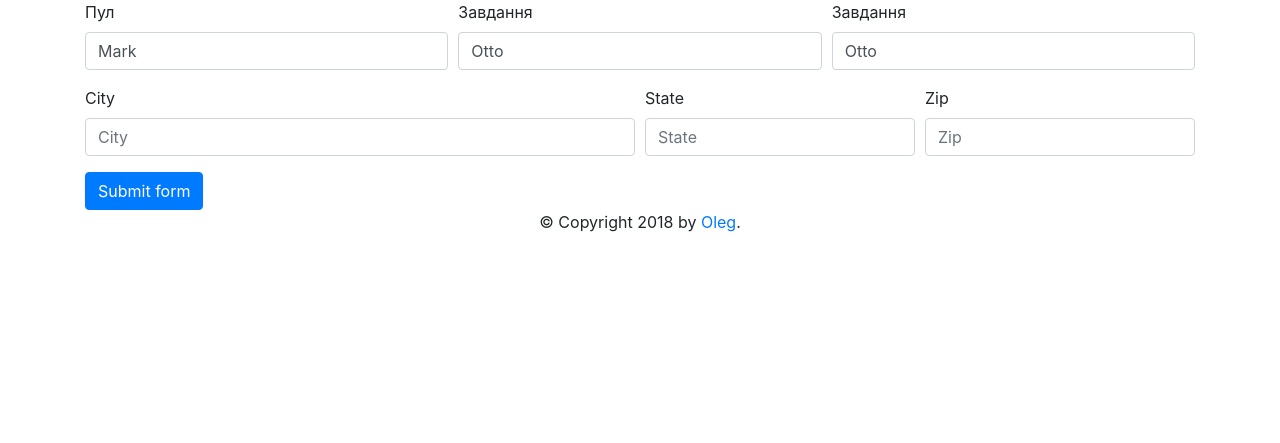
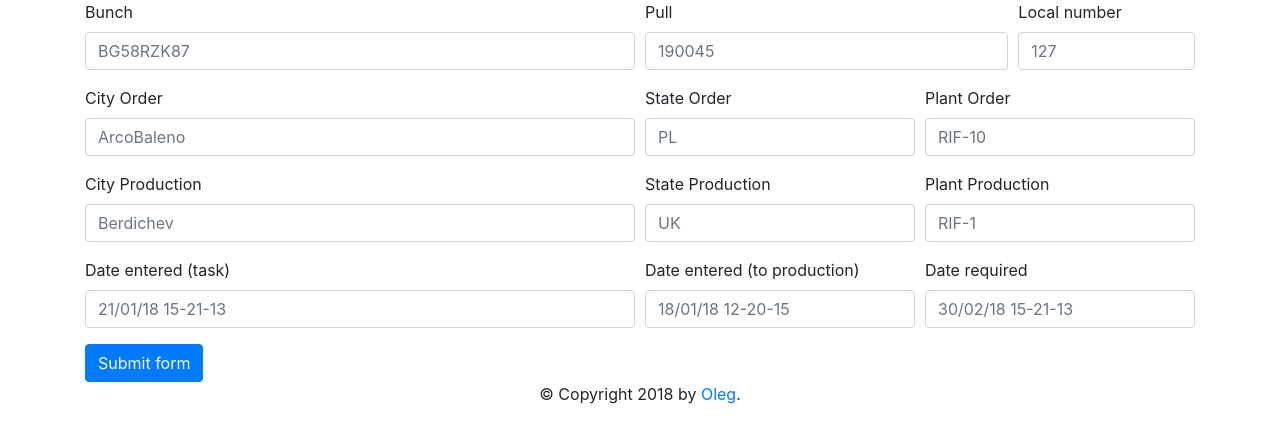
Before and after one commit to OlehQWERTY/Client_SoleGluingMachineImpruvements, a Flask app: page /task/add in a window 1280 px wide. Shown: the part 56-499 px from the top of the page. Run offline with Flask 2, Linux system fonts and the light colour scheme; some libraries are stand-ins or nearby versions.

Commit message:
task form minor

```diff
--- a/qrEncode/qrEncode.py
+++ b/qrEncode/qrEncode.py
@@ -7,4 +7,4 @@ qr = qrcode.QRCode(version=4, box_size=3*4, border=5)
 qr.add_data("Hello World")
 img = qr.make_image(image_factory=qrcode.image.pil.PilImage)
 small_img = img.crop( (0, 0, 512, 512) )
-small_img.save("qrcode_128x128.bmp")
+small_img.save("qrcode_512x512.bmp")
--- a/templates/taskAdd.html
+++ b/templates/taskAdd.html
@@ -18,51 +18,108 @@
 	<div id = "inputTasksParam">
 	  <form class="needs-validation" novalidate>
  		<div class="form-row">
-	      <div class="col-md-4 mb-3">
-	        <label for="validationTooltip01">Пул</label>
-	        <input type="text" class="form-control" id="validationTooltip01" placeholder="Имя" value="Mark" required>
-	        <div class="valid-tooltip">
-	          Looks good!
+          <!-- <div class="col-md-1 mb-3">
+            <label for="validationTooltip04">Позиція</label>
+            <input type="text" class="form-control" id="validationTooltip04" placeholder="{{ x }}" value="{{ x }}" readonly>
+            <div class="invalid-tooltip">
+              Please provide a valid position number.
+            </div>
+          </div> -->
+          <div class="col-md-6 mb-3">
+            <label for="validationTooltip04">Bunch</label>
+            <input type="text" class="form-control" id="validationTooltip04" placeholder="BG58RZK87" required>
+            <div class="invalid-tooltip">
+              Please provide a valid city.
             </div>
           </div>
           <div class="col-md-4 mb-3">
-	        <label for="validationTooltip02">Завдання</label>
-	        <input type="text" class="form-control" id="validationTooltip02" placeholder="Фамилия" value="Otto" required>
-	        <div class="valid-tooltip">
-	          Looks good!
+            <label for="validationTooltip05">Pull</label>
+            <input type="text" class="form-control" id="validationTooltip05" placeholder="190045" required>
+            <div class="invalid-tooltip">
+              Please provide a valid state.
             </div>
           </div>
-  	      <div class="col-md-4 mb-3">
-	        <label for="validationTooltip03">Завдання</label>
-	        <input type="text" class="form-control" id="validationTooltip03" placeholder="Фамилия" value="Otto" required>
-	        <div class="valid-tooltip">
-	          Looks good!
+          <div class="col-md-2 mb-3">
+            <label for="validationTooltip06">Local number</label>
+            <input type="text" class="form-control" id="validationTooltip06" placeholder="127" required>
+            <div class="invalid-tooltip">
+              Please provide a valid plant id.
             </div>
           </div>
         </div>
+
 	    <div class="form-row">
 	      <div class="col-md-6 mb-3">
-	        <label for="validationTooltip04">City</label>
-	        <input type="text" class="form-control" id="validationTooltip04" placeholder="City" required>
+	        <label for="validationTooltip04">City Order</label>
+	        <input type="text" class="form-control" id="validationTooltip04" placeholder="ArcoBaleno" required>
 	        <div class="invalid-tooltip">
 	          Please provide a valid city.
 	        </div>
 	      </div>
 	      <div class="col-md-3 mb-3">
-	        <label for="validationTooltip05">State</label>
-	        <input type="text" class="form-control" id="validationTooltip05" placeholder="State" required>
+	        <label for="validationTooltip05">State Order</label>
+	        <input type="text" class="form-control" id="validationTooltip05" placeholder="PL" required>
 	        <div class="invalid-tooltip">
 	          Please provide a valid state.
 	        </div>
 	      </div>
 	      <div class="col-md-3 mb-3">
-	        <label for="validationTooltip06">Zip</label>
-	        <input type="text" class="form-control" id="validationTooltip06" placeholder="Zip" required>
+	        <label for="validationTooltip06">Plant Order</label>
+	        <input type="text" class="form-control" id="validationTooltip06" placeholder="RIF-10" required>
 	        <div class="invalid-tooltip">
 	          Please provide a valid zip.
 	        </div>
 	      </div>
 	    </div>
+
+	   	<div class="form-row">
+	      <div class="col-md-6 mb-3">
+	        <label for="validationTooltip04">City Production</label>
+	        <input type="text" class="form-control" id="validationTooltip04" placeholder="Berdichev" required>
+	        <div class="invalid-tooltip">
+	          Please provide a valid city.
+	        </div>
+	      </div>
+	      <div class="col-md-3 mb-3">
+	        <label for="validationTooltip05">State Production</label>
+	        <input type="text" class="form-control" id="validationTooltip05" placeholder="UK" required>
+	        <div class="invalid-tooltip">
+	          Please provide a valid state.
+	        </div>
+	      </div>
+	      <div class="col-md-3 mb-3">
+	        <label for="validationTooltip06">Plant Production</label>
+	        <input type="text" class="form-control" id="validationTooltip06" placeholder="RIF-1" required>
+	        <div class="invalid-tooltip">
+	          Please provide a valid zip.
+	        </div>
+	      </div>
+	    </div>
+
+		<div class="form-row">
+	      <div class="col-md-6 mb-3">
+	        <label for="validationTooltip04">Date entered (task)</label>
+	        <input type="text" class="form-control" id="validationTooltip04" placeholder="21/01/18 15-21-13" required>
+	        <div class="invalid-tooltip">
+	          Please provide a valid city.
+	        </div>
+	      </div>
+	      <div class="col-md-3 mb-3">
+	        <label for="validationTooltip05">Date entered (to production)</label>
+	        <input type="text" class="form-control" id="validationTooltip05" placeholder="18/01/18 12-20-15" required>
+	        <div class="invalid-tooltip">
+	          Please provide a valid state.
+	        </div>
+	      </div>
+	      <div class="col-md-3 mb-3">
+	        <label for="validationTooltip06">Date required</label>
+	        <input type="text" class="form-control" id="validationTooltip06" placeholder="30/02/18 15-21-13" required>
+	        <div class="invalid-tooltip">
+	          Please provide a valid zip.
+	        </div>
+	      </div>
+	    </div>
+
 	    <button class="btn btn-primary" type="submit">Submit form</button>
 	  </form>
 	</div>
@@ -80,8 +137,8 @@
 'Pull': '199poi',
 'OrderNumber': '199987',
 <!-- 'LocalNumber': '13', automatic (for first time possible to correct)-->
-'PartLocalNumber': '1',
-'ReadyDate': '18/11/18:25-30-36',
+<!-- 'PartLocalNumber': '1', automatic (send to machene 500) -->
+<!-- 'ReadyDate': '18/11/18:25-30-36' automatic -> if close task was confirmed, -->
 'CountryOrder': 'PL',
 'CityOrder': 'Lublin',
 'PlantOrder': 'RIF - 5',
@@ -89,4 +146,4 @@
 'RequiredRDate': '17/11/18:17-0-0',
 'CountryProd': 'UK',
 'CityProd': 'Kyiv',
-'QR': '186551'
+<!-- 'QR': '186551' autogenerate -->
```
Also changed, not shown: templates/task.html (+6 -4 lines), qrEncode/qrcode_128x128.bmp (added). Lines whose indentation alone changed are shown as unchanged.
